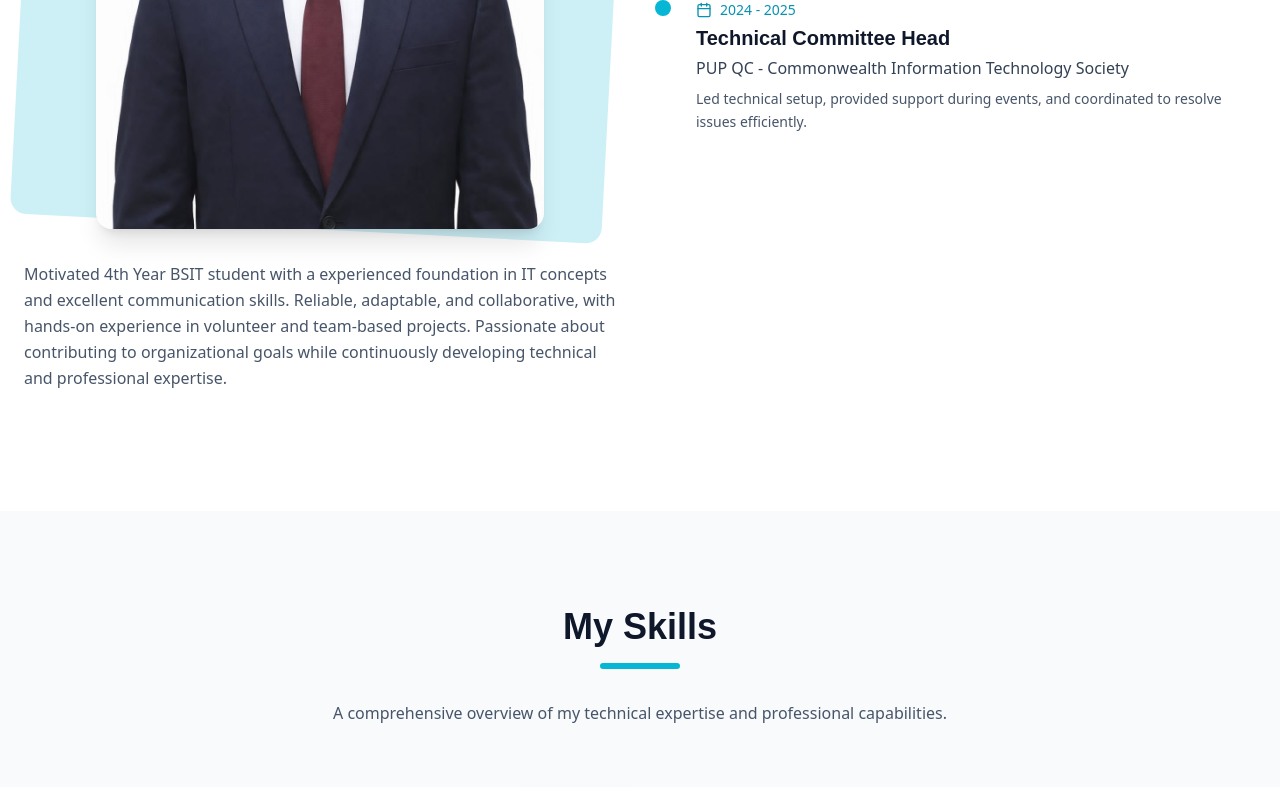
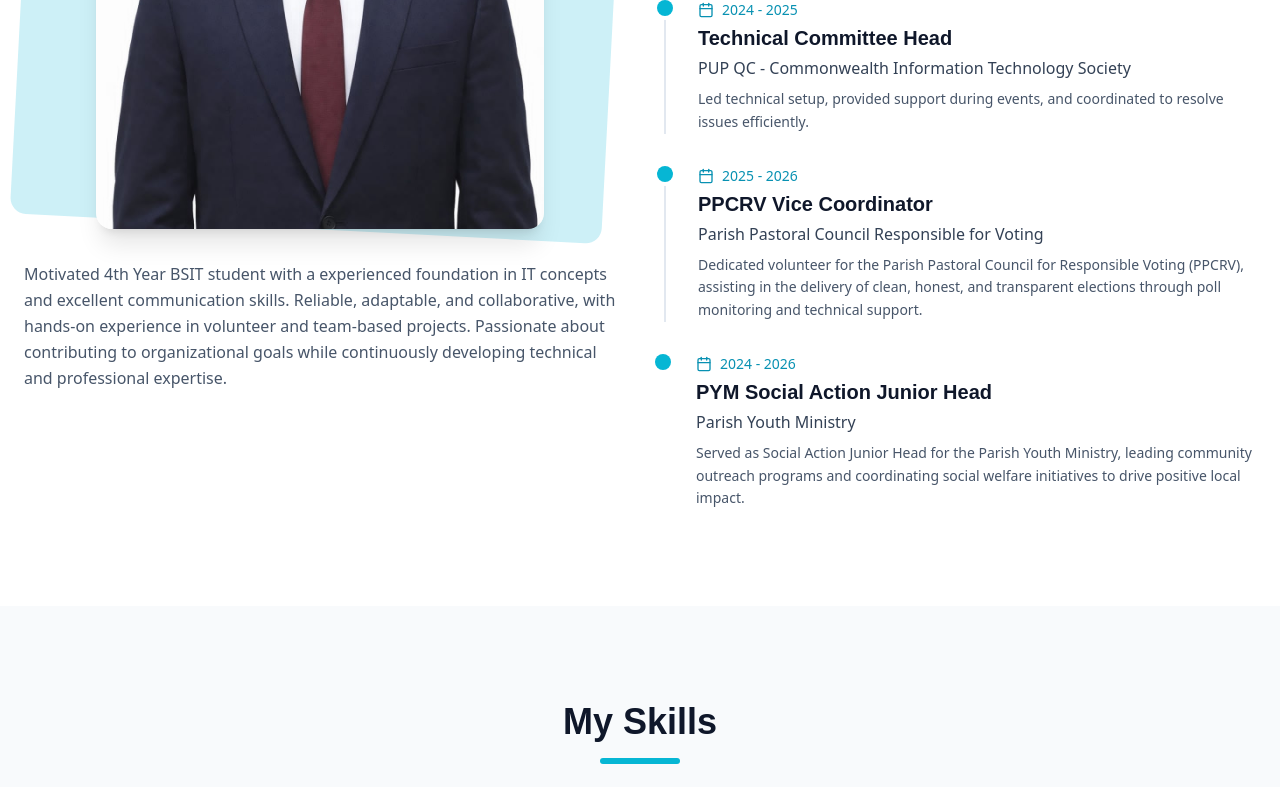
Before and after one commit to Ranyeelll/Portfolio, a React (Vite) app: page / in a window 1280 px wide. Shown: the part 1353-2140 px from the top of the page. Built offline with nearby package versions, Linux system fonts and the light colour scheme.

Commit message:
add experience

```diff
--- a/src/components/About.tsx
+++ b/src/components/About.tsx
@@ -32,6 +32,26 @@ const timeline = [
   'Led technical setup, provided support during events, and coordinated to resolve issues efficiently.',
   icon: Briefcase,
   type: 'work'
+},
+{
+  id: 4,
+  role: 'PPCRV Vice Coordinator',
+  company: 'Parish Pastoral Council Responsible for Voting',
+  date: '2025 - 2026',
+  description:
+  'Dedicated volunteer for the Parish Pastoral Council for Responsible Voting (PPCRV), assisting in the delivery of clean, honest, and transparent elections through poll monitoring and technical support.',
+  icon: Briefcase,
+  type: 'volunteer'
+},
+{
+  id: 5,
+  role: 'PYM Social Action Junior Head',
+  company: 'Parish Youth Ministry',
+  date: '2024 - 2026',
+  description:
+  'Served as Social Action Junior Head for the Parish Youth Ministry, leading community outreach programs and coordinating social welfare initiatives to drive positive local impact.',
+  icon: Briefcase,
+  type: 'volunteer'
 }];
 
 // ===== END EXPERIENCE SECTION =====
```
